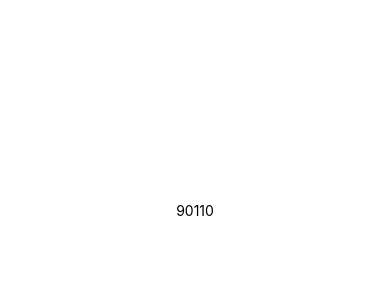
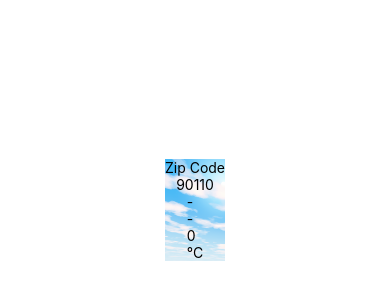
Before and after one commit to 6210110297/3SA04, a React Native app: screen / in a window 390 px wide. Shown: the part 212-512 px from the top of the page. Built offline with nearby package versions, Linux system fonts and the light colour scheme.

Commit message:
3SA04 Components and Image background

```diff
--- /dev/null
+++ b/components/Forcast.js
@@ -0,0 +1,15 @@
+import React from "react";
+import { Text,View } from "react-native";
+
+export default function Forecast(props) {
+    return (
+        <View >
+            <Text>{props.main}</Text>
+            <Text>{props.description}</Text>
+            <View>
+                <Text>{props.temp}</Text>
+                <Text>°C</Text>
+            </View>
+        </View >
+    );
+}
--- a/components/Weather.js
+++ b/components/Weather.js
@@ -1,8 +1,30 @@
-import React from "react";
-import { Text } from "react-native";
+import React,{useState} from "react";
+import { StyleSheet,Text,ImageBackground,View  } from "react-native";
+import Forecast from "./Forcast";
 
 export default function Weather(props) {
+    const [forecastInfo, setForecastInfo]=useState({
+        main:'-',
+        description:'-',
+        temp:0
+    })
+
     return (
-    <Text>{props.zipCode}</Text>
+        <View>
+        <ImageBackground source={require('../bg.png')} style={styles.backdrop}>
+        <Text>Zip Code</Text>
+        <Text>{props.zipCode}</Text>
+        <Forecast {...forecastInfo} />
+        </ImageBackground>
+        </View>
     );
+
+
    }
+   const styles = StyleSheet.create({
+    backdrop: {
+    alignItems: 'center',
+    width: '100%',
+    height: '100%'
+    },
+   });
```
Also changed, not shown: bg.png (added).
